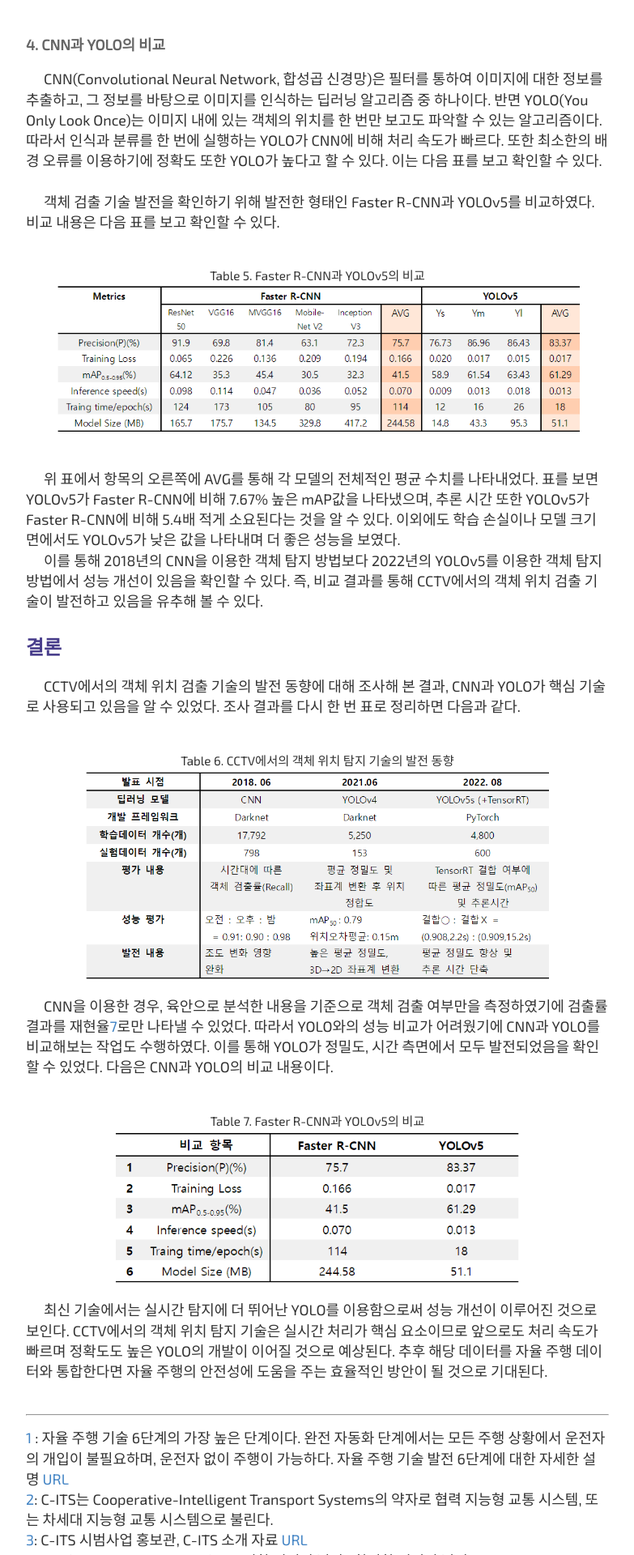
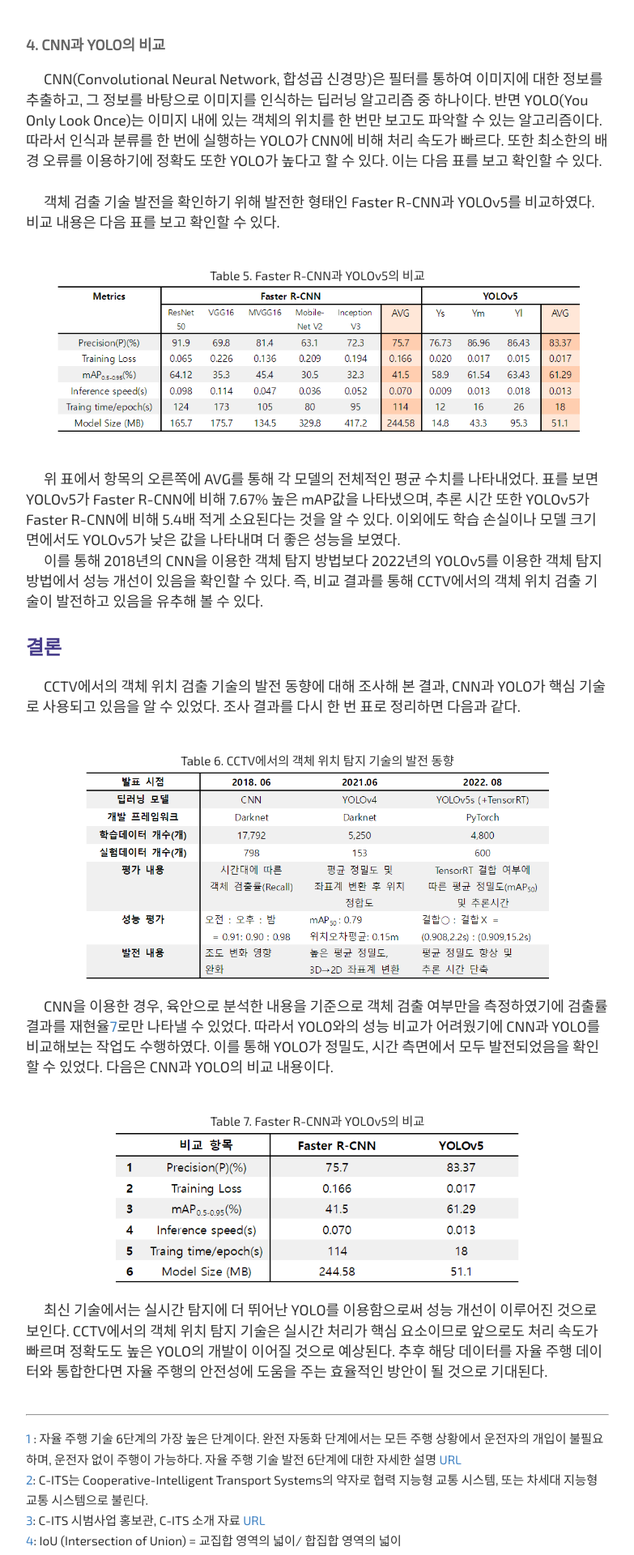
Before and after one commit to fkwmqpfl01/fkwmqpfl01.github.io, a Jekyll site: the page built from _posts/2023-10-01-survey_work.md, in a window 1280 px wide. Shown: the part 4480-6400 px from the top of the page at 81% size, without its empty margins (248-1031 px from the left). Built offline with Jekyll 4.4.1, drawn with Linux system fonts in a browser that asks for light colours; some web fonts are replaced.

Commit message:
파일 수정

```diff
--- a/_posts/2023-10-01-survey_work.md
+++ b/_posts/2023-10-01-survey_work.md
@@ -92,6 +92,7 @@ _요약 - 카메라 센서인 CCTV에서 동적 객체의 위치를 파악하는
 &emsp; 최신 기술에서는 실시간 탐지에 더 뛰어난 YOLO를 이용함으로써 성능 개선이 이루어진 것으로 보인다. CCTV에서의 객체 위치 탐지 기술은 실시간 처리가 핵심 요소이므로 앞으로도 처리 속도가 빠르며 정확도도 높은 YOLO의 개발이 이어질 것으로 예상된다. 추후 해당 데이터를 자율 주행 데이터와 통합한다면 자율 주행의 안전성에 도움을 주는 효율적인 방안이 될 것으로 기대된다. <br> <br>
 
 ---
+<span style="font-size:85%">
 <a name="footnote_1">1</a> : 자율 주행 기술 6단계의 가장 높은 단계이다. 완전 자동화 단계에서는 모든 주행 상황에서 운전자의 개입이 불필요하며, 운전자 없이 주행이 가능하다. 자율 주행 기술 발전 6단계에 대한 자세한 설명 [URL]( https://namu.wiki/w/%ED%8C%8C%EC%9D%BC:spriauto.jpg )<br>
 <a name="footnote_2">2</a>: C-ITS는 Cooperative-Intelligent Transport Systems의 약자로 협력 지능형 교통 시스템, 또는 차세대 지능형 교통 시스템으로 불린다.<br>
 <a id="footnote_3">3</a>: C-ITS 시범사업 홍보관, C-ITS 소개 자료 [URL](https://www.c-its.kr/introduction/component.do)<br>
@@ -99,7 +100,7 @@ _요약 - 카메라 센서인 CCTV에서 동적 객체의 위치를 파악하는
 <a id="footnote_5">5</a>: 박상진 외, 「CCTV 영상을 활용한 동적 객체의 위치 추적 및 시각화 방안」(지적과 국토정보 제51권 제1호, 2021) p7 <br>
 <a id="footnote_6">6</a>: FP32 모델(YOLOv5s + TRT32)은 그래프 최적화만 적용된 모델이고, FP16모델(YOLOv5s + TRT16)은 그래프 최적화와 더불어 양자화까지 적용된 모델이다.<br>
 <a id="footnote_7">7</a>: 재현율(Recall) = True Positive / True Positive + False Positive <br>
-
+</span>
 
 ## <span style="color:DarkSlateBlue">참고문헌</span>
 
```
